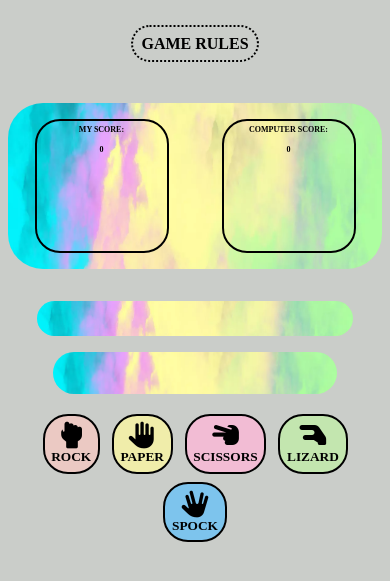
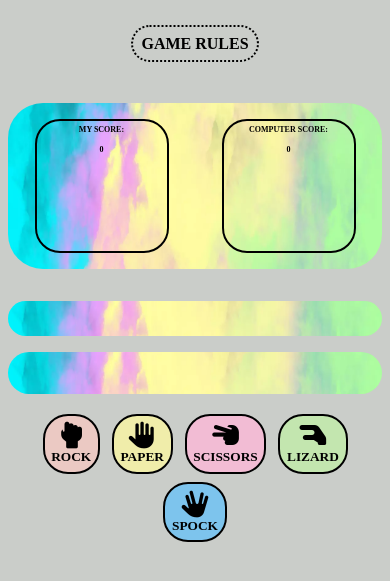
Before and after one commit to vivhubb/bbtheory-game, a plain HTML site: page game.html in a window 390 px wide. Shown: the part 147-728 px from the top of the page. Drawn offline with Linux system fonts and the light colour scheme; a web font is replaced by a local one.

```diff
--- a/assets/css/style.css
+++ b/assets/css/style.css
@@ -325,11 +325,13 @@ body {
     }
 
     #explain {
-        width: 80%;
+        width: auto;
+        min-width: 80%;
     }
 
     #result {
-        width: 70%;
+        width: auto;
+        min-width: 70%;
     }
 
     .fa-solid {
```
Also changed, not shown: 1 other file.
